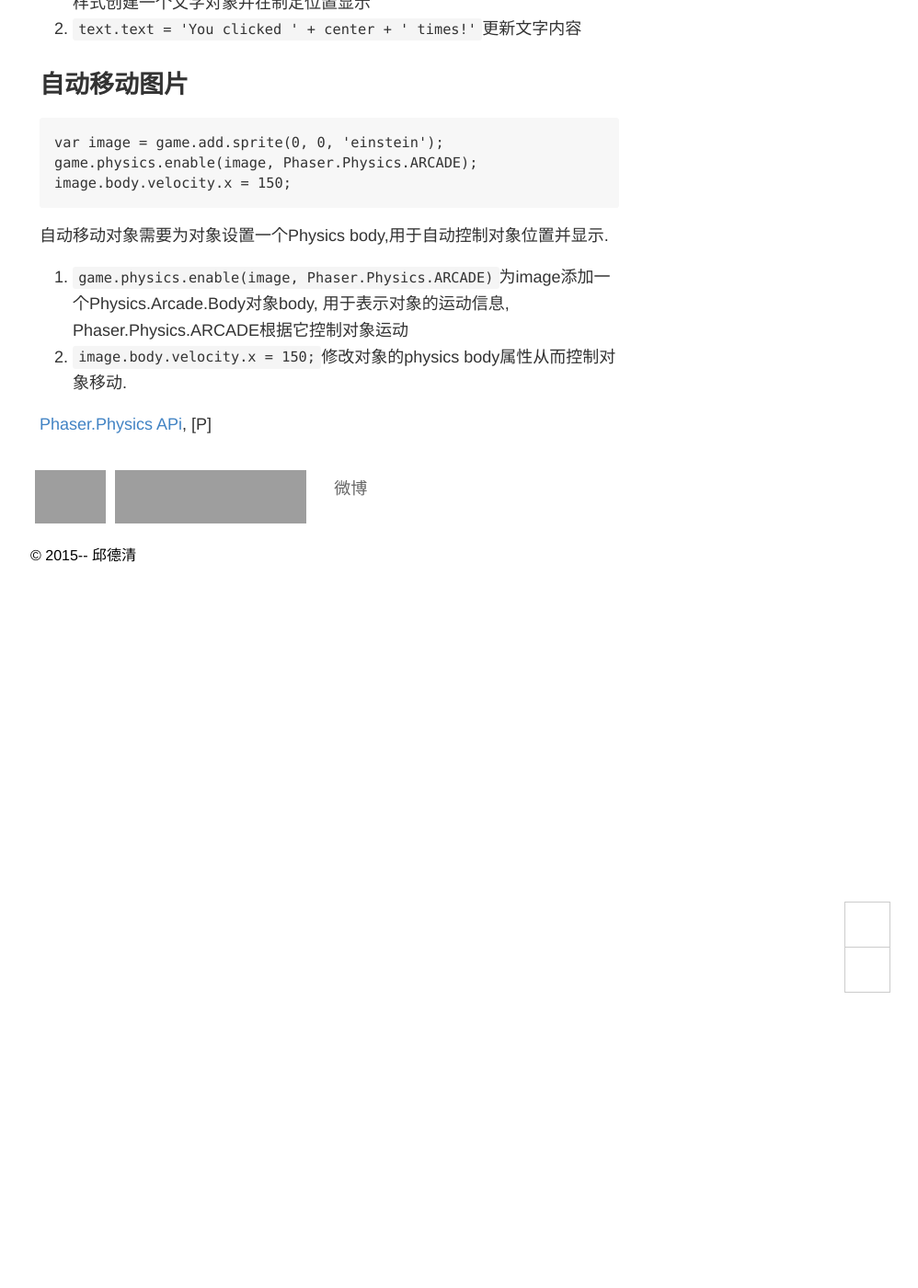
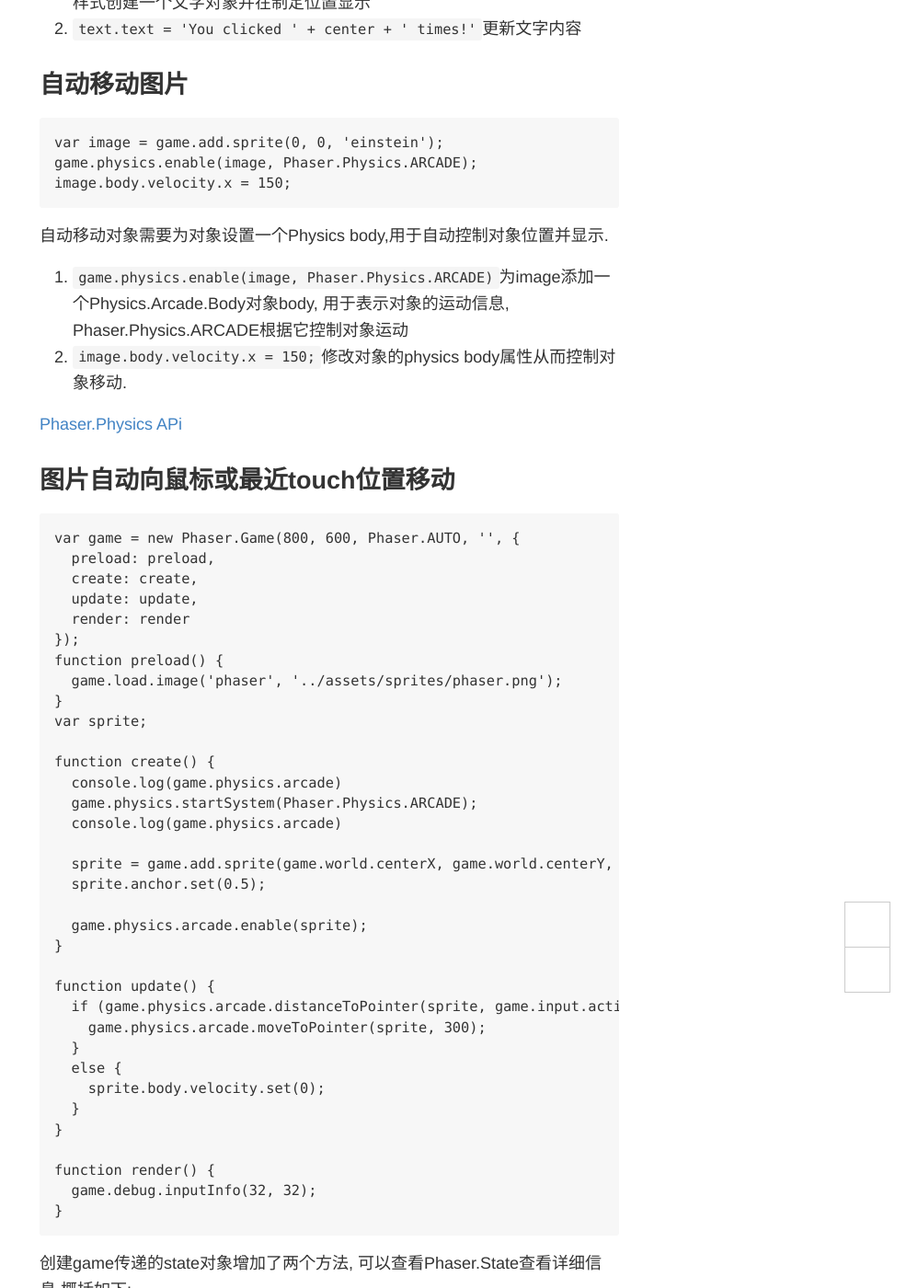
Before and after one commit to footmess/qiu-deqing.github.io, a Jekyll site: the page built from phaser/_posts/2015-08-17-phaser-basic.md, in a window 1280 px wide and 1400 px high, scrolled down 1867 px. Shown: the whole window at 92% size, without its empty margins (282-1280 px from the left). Built offline with Jekyll 4.4.1, drawn with Linux system fonts in a browser that asks for light colours; some web fonts are replaced; comment, search, counter and statistics services are not loaded; before the commit the page ends 2497 px from its top, so only the background shows below that; some of the changed text lies outside the part shown; grey boxes are pictures that could not be loaded.

Commit message:
finish phaser-basic

````diff
--- a/phaser/_posts/2015-08-17-phaser-basic.md
+++ b/phaser/_posts/2015-08-17-phaser-basic.md
@@ -86,7 +86,93 @@
 1. `game.physics.enable(image, Phaser.Physics.ARCADE)`为image添加一个Physics.Arcade.Body对象body, 用于表示对象的运动信息, Phaser.Physics.ARCADE根据它控制对象运动
 2. `image.body.velocity.x = 150;`修改对象的physics body属性从而控制对象移动.
 
-[Phaser.Physics APi][7], [P]
+[Phaser.Physics APi][7]
+
+
+### 图片自动向鼠标或最近touch位置移动
+
+```
+var game = new Phaser.Game(800, 600, Phaser.AUTO, '', {
+  preload: preload,
+  create: create,
+  update: update,
+  render: render
+});
+function preload() {
+  game.load.image('phaser', '../assets/sprites/phaser.png');
+}
+var sprite;
+
+function create() {
+  console.log(game.physics.arcade)
+  game.physics.startSystem(Phaser.Physics.ARCADE);
+  console.log(game.physics.arcade)
+
+  sprite = game.add.sprite(game.world.centerX, game.world.centerY, 'phaser');
+  sprite.anchor.set(0.5);
+
+  game.physics.arcade.enable(sprite);
+}
+
+function update() {
+  if (game.physics.arcade.distanceToPointer(sprite, game.input.activePointer) > 8) {
+    game.physics.arcade.moveToPointer(sprite, 300);
+  }
+  else {
+    sprite.body.velocity.set(0);
+  }
+}
+
+function render() {
+  game.debug.inputInfo(32, 32);
+}
+```
+
+创建game传递的state对象增加了两个方法, 可以查看Phaser.State查看详细信息,概括如下:
+1. `update`: 游戏循环时系统执行debug, Physics, plugins之后调用, 通常在这里添加游戏处理逻辑
+2. `render`: 游戏每一轮渲染完成之后调用, 通常在这里添加额外需要的样式效果
+
+create执行操作主要如下
+1. `game.physics.startSystem(Phaser.Physics.ARCADE)`: 新建一个Physics系统并应用, 由于系统默认创建了Arcade系统, 再次调用这个函数会reset系统
+2. 居中显示图片
+3. `game.physics.arcade.enable(sprite)`: 为sprite创建一个Arcade Physics body用于描述运动所需信息
+
+update主要操作如下:
+
+判断图片与`activePointer`的距离
+1. 如果大于8, 向activePointer位置移动
+2. 如果小于8, 设置sprite移动速度为0
+
+render使用`game.debug.inputInfo(32, 32)`显示调试信息
+
+
+### 显示文字
+
+```
+var text = '- phaser -\n with a sprinkle of \n pixi dust.';
+var style = {
+  font: '65px Arial',
+  fill: '#f04',
+  align: 'center'
+};
+
+var t = game.add.text(game.world.centerX - 300, 0, text, style);
+```
+
+直接添加文字即可. `t.text = newText;`可修改文字内容
+
+### 为元素实现简单动画
+
+```
+function create() {
+  var sprite = game.add.sprite(-500, 0, 'einstein');
+  var tween = game.add.tween(sprite);
+  tween.to({
+    x: 600
+  }, 6000);
+  tween.start();
+}
+```
 
 [7]: http://phaser.io/docs/2.4.2/Phaser.Physics.html
 [6]: http://phaser.io/docs/2.4.2/Phaser.Text.html
````
